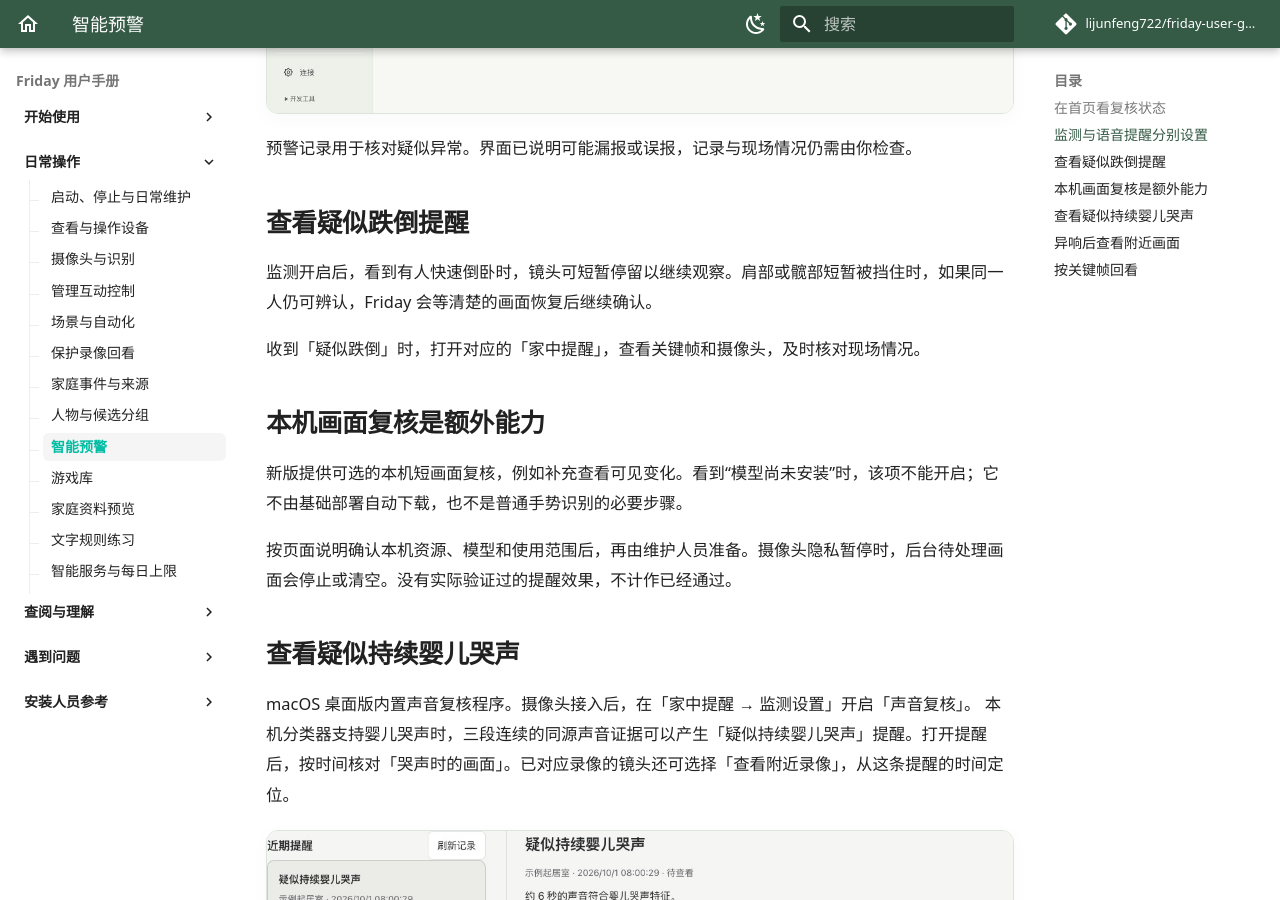
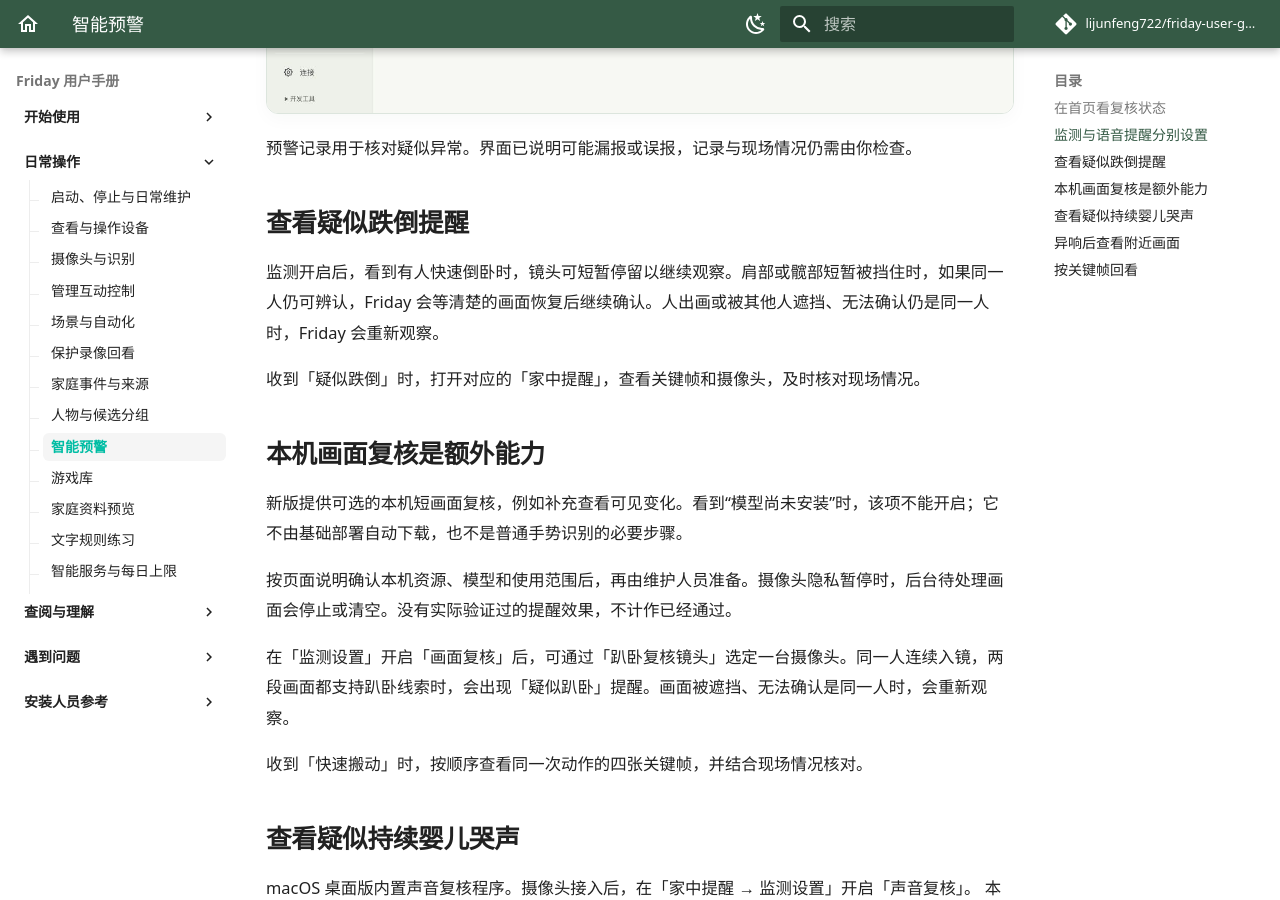
Before and after one commit to lijunfeng722/friday-user-guide, an MkDocs documentation site: the page built from docs/guides/safety.md, in a window 1280 px wide and 900 px high, scrolled down 1555 px. Built offline with MkDocs 1.6.1 and Material for MkDocs 9.7.7, drawn with Linux system fonts in a browser that asks for light colours; comment, search, counter and statistics services are not loaded.

Commit message:
文档：说明异常复核的连续画面与回看

```diff
--- a/docs/guides/safety.md
+++ b/docs/guides/safety.md
@@ -20,7 +20,7 @@
 
 ## 查看疑似跌倒提醒
 
-监测开启后，看到有人快速倒卧时，镜头可短暂停留以继续观察。肩部或髋部短暂被挡住时，如果同一人仍可辨认，Friday 会等清楚的画面恢复后继续确认。
+监测开启后，看到有人快速倒卧时，镜头可短暂停留以继续观察。肩部或髋部短暂被挡住时，如果同一人仍可辨认，Friday 会等清楚的画面恢复后继续确认。人出画或被其他人遮挡、无法确认仍是同一人时，Friday 会重新观察。
 
 收到「疑似跌倒」时，打开对应的「家中提醒」，查看关键帧和摄像头，及时核对现场情况。
 
@@ -29,6 +29,10 @@
 新版提供可选的本机短画面复核，例如补充查看可见变化。看到“模型尚未安装”时，该项不能开启；它不由基础部署自动下载，也不是普通手势识别的必要步骤。
 
 按页面说明确认本机资源、模型和使用范围后，再由维护人员准备。摄像头隐私暂停时，后台待处理画面会停止或清空。没有实际验证过的提醒效果，不计作已经通过。
+
+在「监测设置」开启「画面复核」后，可通过「趴卧复核镜头」选定一台摄像头。同一人连续入镜，两段画面都支持趴卧线索时，会出现「疑似趴卧」提醒。画面被遮挡、无法确认是同一人时，会重新观察。
+
+收到「快速搬动」时，按顺序查看同一次动作的四张关键帧，并结合现场情况核对。
 
 ## 查看疑似持续婴儿哭声
 
```
Also changed, not shown: USER_MANUAL.md (+6 -2 lines), docs/troubleshooting/faq.md (+1 -1 lines).
